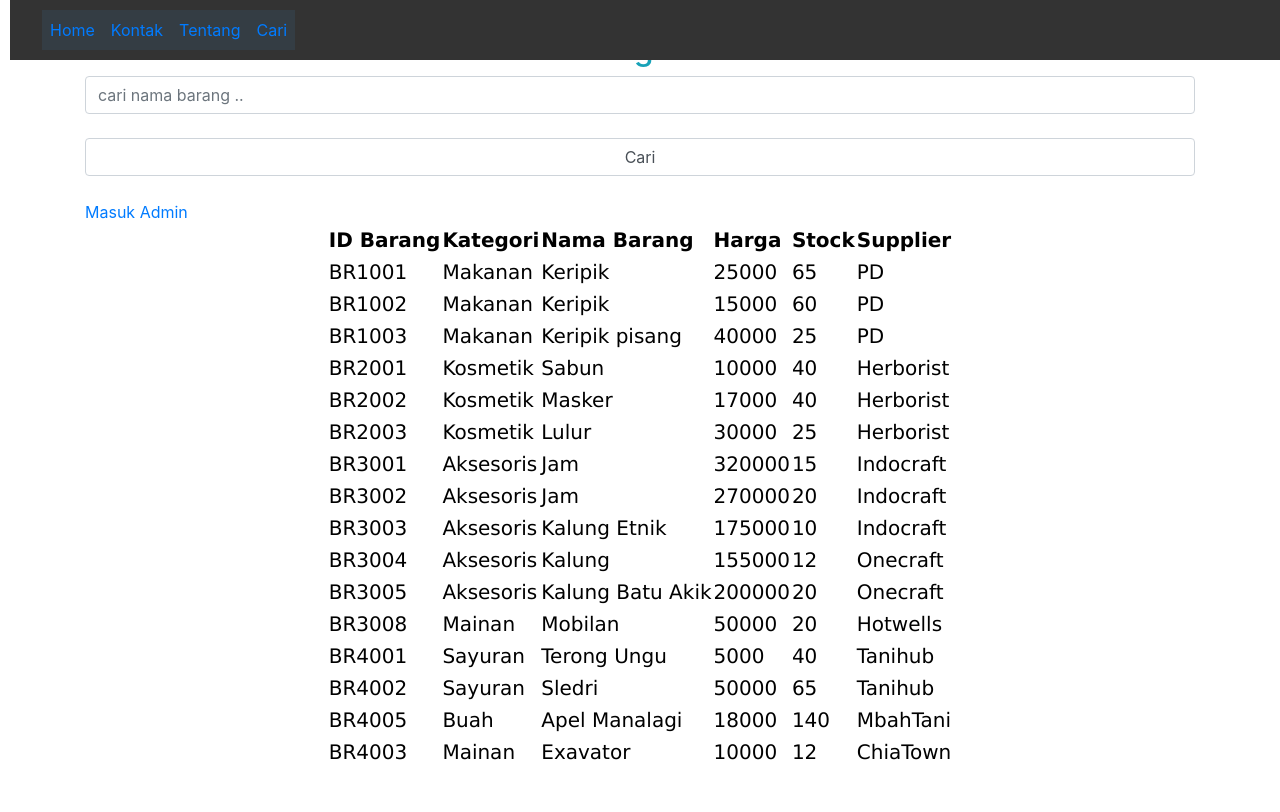
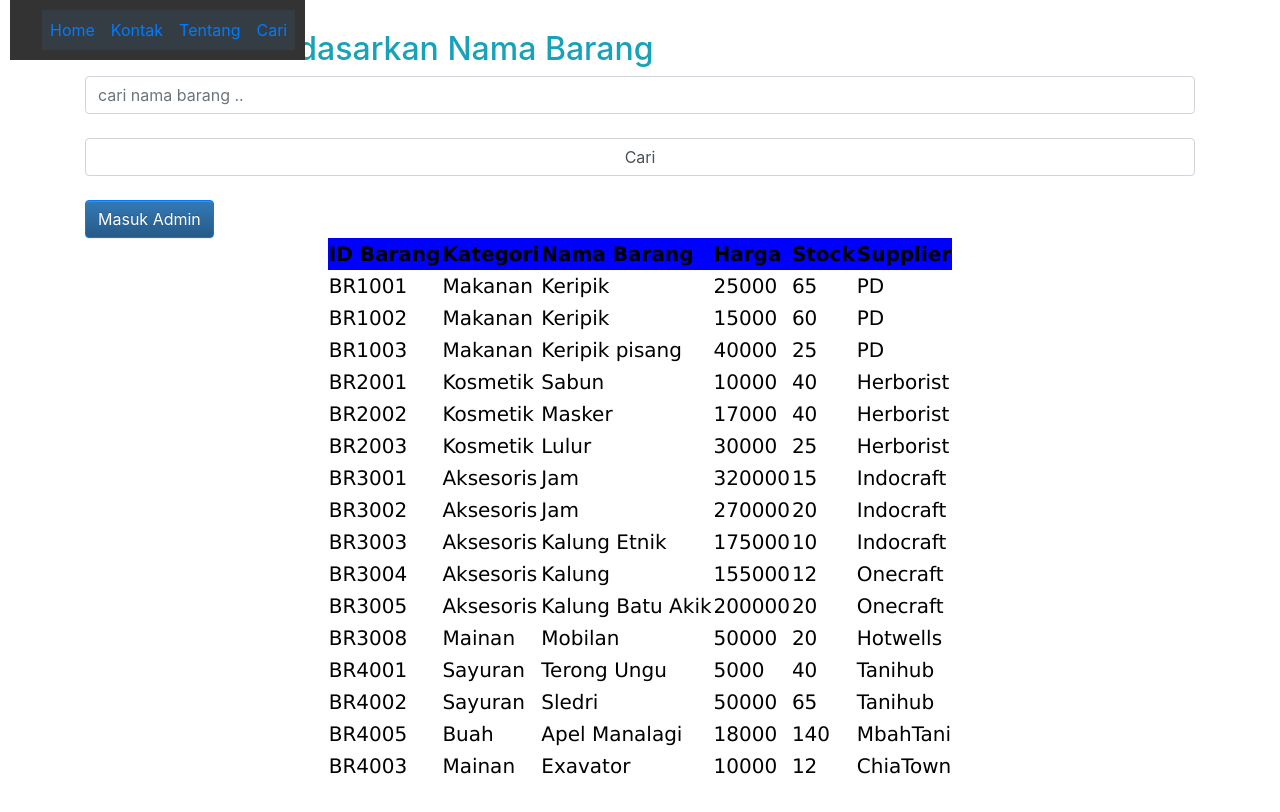
Before and after one commit to joeinus134131/MbahDagang, a PHP site: page /MbahDagang/ in a window 1280 px wide. Before the commit the page ends 760 px from the top, so only its background shows below. Run offline with PHP 8.4, Linux system fonts and the light colour scheme; data comes from the database, SQL or seed files in the repository; some libraries are stand-ins or nearby versions.

Commit message:
Update pagi styling

```diff
--- a/action/add.php
+++ b/action/add.php
@@ -17,9 +17,7 @@
     </nav>
 </header>
 <body>
-    <a href="admin.php">Kembali ke Admin Dashboard</a>
     <br/><br/>
-
     <form action="add.php" method="post" name="form1">
         <table width="50%">
             <tr>
--- a/action/admin.php
+++ b/action/admin.php
@@ -54,6 +54,6 @@ $result = mysqli_query($conn, 'SELECT * FROM barang');
         }
         ?>
     </table>
-    <a href="http://localhost/madeagusandigunawan/index.php">Halaman Depan</a>
+    <a href="http://localhost/MbahDagang/index.php">Halaman Depan</a>
 </body>
 </html>
--- a/action/edit.php
+++ b/action/edit.php
@@ -54,9 +54,7 @@ while($row = mysqli_fetch_array($result))
     </nav>
 </header>
 <body>
-    <a href="admin.php">Home</a>
     <br/><br/>
-
     <form name="update_user" method="post" action="edit.php">
         <table>
             <tr>
--- a/action/style.css
+++ b/action/style.css
@@ -65,7 +65,11 @@ ul {
   background-color: #333;
   position: fixed;
   top: 0;
-  width: 100%;
+  /* width: 100%; */
+}
+nav {
+  width: fit-content;
+  margin-left: 0px;
 }
 
 a:visited{
@@ -76,3 +80,7 @@ a:hover{
   text-decoration: solid;
   font-weight: bold;
   }
+
+thead {
+  background-color: blue;
+}
--- a/index.php
+++ b/index.php
@@ -6,7 +6,7 @@
     <link rel="stylesheet" href="https://cdn.jsdelivr.net/npm/bootstrap@4.0.0/dist/css/bootstrap.min.css" integrity="sha384-Gn5384xqQ1aoWXA+058RXPxPg6fy4IWvTNh0E263XmFcJlSAwiGgFAW/dAiS6JXm" crossorigin="anonymous">
 </head>
 <header>
-    <nav>
+	<nav>
         <ul>
             <li><a href="http://localhost/MbahDagang/index.php">Home</a></li>
             <li><a href="#">Kontak</a></li>
@@ -28,14 +28,19 @@
 		<?php
 			if(isset($_POST['cari'])){
 				$cari  = $_POST['cari'];
-				$data  = mysqli_query($conn, "SELECT * FROM barang WHERE nama_barang LIKE '%$cari%' ");
+				$data  = mysqli_query($conn, "SELECT * FROM barang WHERE nama_barang LIKE '%$cari%'");
+				$jumlah = mysqli_query($conn, "SELECT COUNT(*) FROM barang WHERE nama_barang LIKE '%$cari%'");
 			}else{
 				$data  = mysqli_query($conn, "SELECT * FROM barang");
+				$jumlah = mysqli_query($conn, "SELECT COUNT(*) FROM barang");
 			}
 		?>
-		<a href="login.php">Masuk Admin</a>
+		<form action="add.php" method="get">
+        	<button onclick="location.href= 'action/admin.php';" id="myButton" type="button" class="btn btn-primary">Masuk Admin</button>
+    	</form>
+		<tr> </tr>
 		<table>
-			<thead class="thead-dark">
+			<thead>
 				<tr>
 					<th>ID Barang</th>
 					<th>Kategori</th>
```
